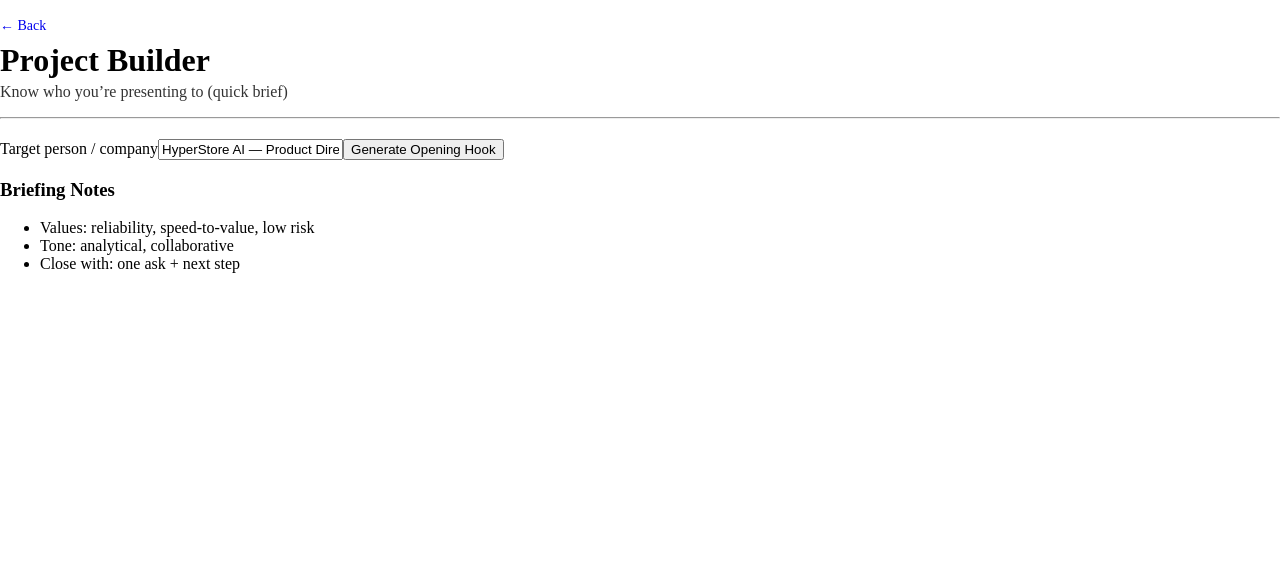
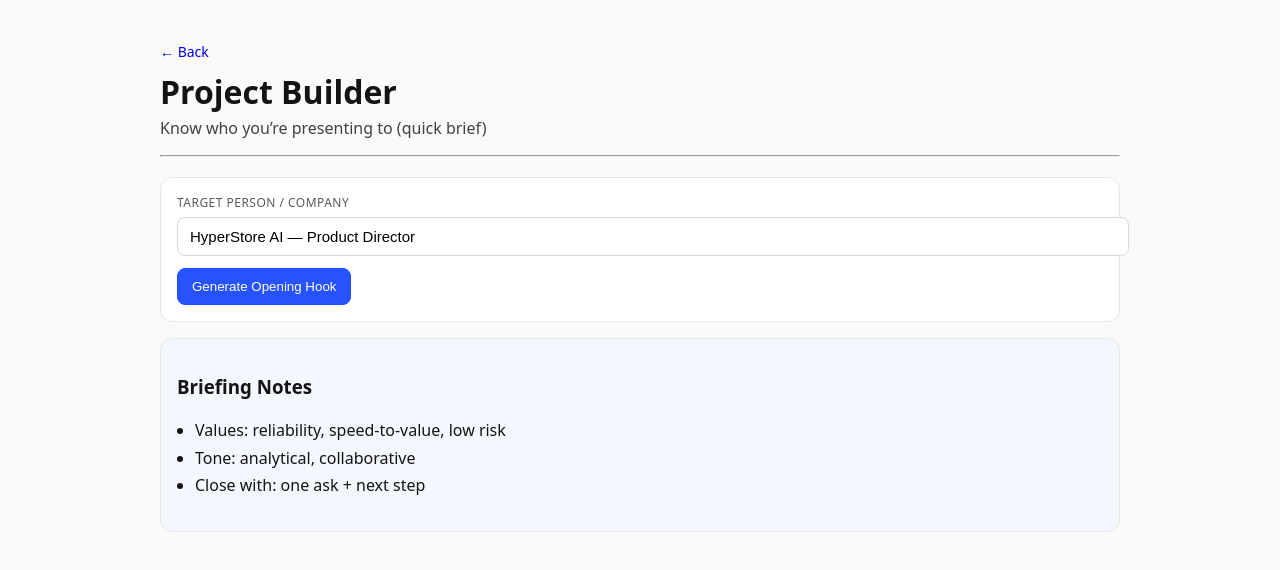
Before and after one commit to tobieandrewsphotography/empathiq-dem, a Next.js app: page /project in a window 1280 px wide. Shown: the top 570 px of the page. Built offline with nearby package versions, Linux system fonts and the light colour scheme.

Commit message:
Update globals.css

```diff
--- a/styles/globals.css
+++ b/styles/globals.css
@@ -1,2 +1,14 @@
-html, body { margin: 0; padding: 0; }
-* { box-sizing: border-box; }
+html, body { margin: 0; padding: 0; font-family: system-ui, Arial; background:#fafafa; color:#141414; }
+.container { padding:24px; max-width: 960px; margin: 0 auto; }
+.panel { background:#fff; border:1px solid #e7e7e7; padding:16px; border-radius:12px; margin:16px 0; }
+.panel.soft { background:#f5f7ff; }
+.label { font-size:12px; text-transform:uppercase; letter-spacing:.04em; opacity:.7; display:block; margin-bottom:6px; }
+.input, .textarea { width:100%; border:1px solid #d8d8d8; padding:10px 12px; border-radius:8px; font-size:15px; }
+.button { margin-top:12px; padding:10px 14px; border-radius:8px; border:1px solid #1f4fff; background:#2652ff; color:#fff; cursor:pointer; }
+.button:disabled { opacity:.6; cursor:not-allowed; }
+.coach { border:1px dashed #b9c2ff; padding:12px; border-radius:10px; background:#f8f9ff; margin-top:12px; }
+.bigline { font-size:16px; line-height:1.5; }
+.bullets { padding-left:18px; line-height:1.7; }
+.chip { border:1px solid #d8d8d8; background:#fff; padding:6px 10px; border-radius:999px; cursor:pointer; }
+.chip--active { background:#ecf0ff; border-color:#b9c2ff; }
+.muted { opacity:.8; }
```
